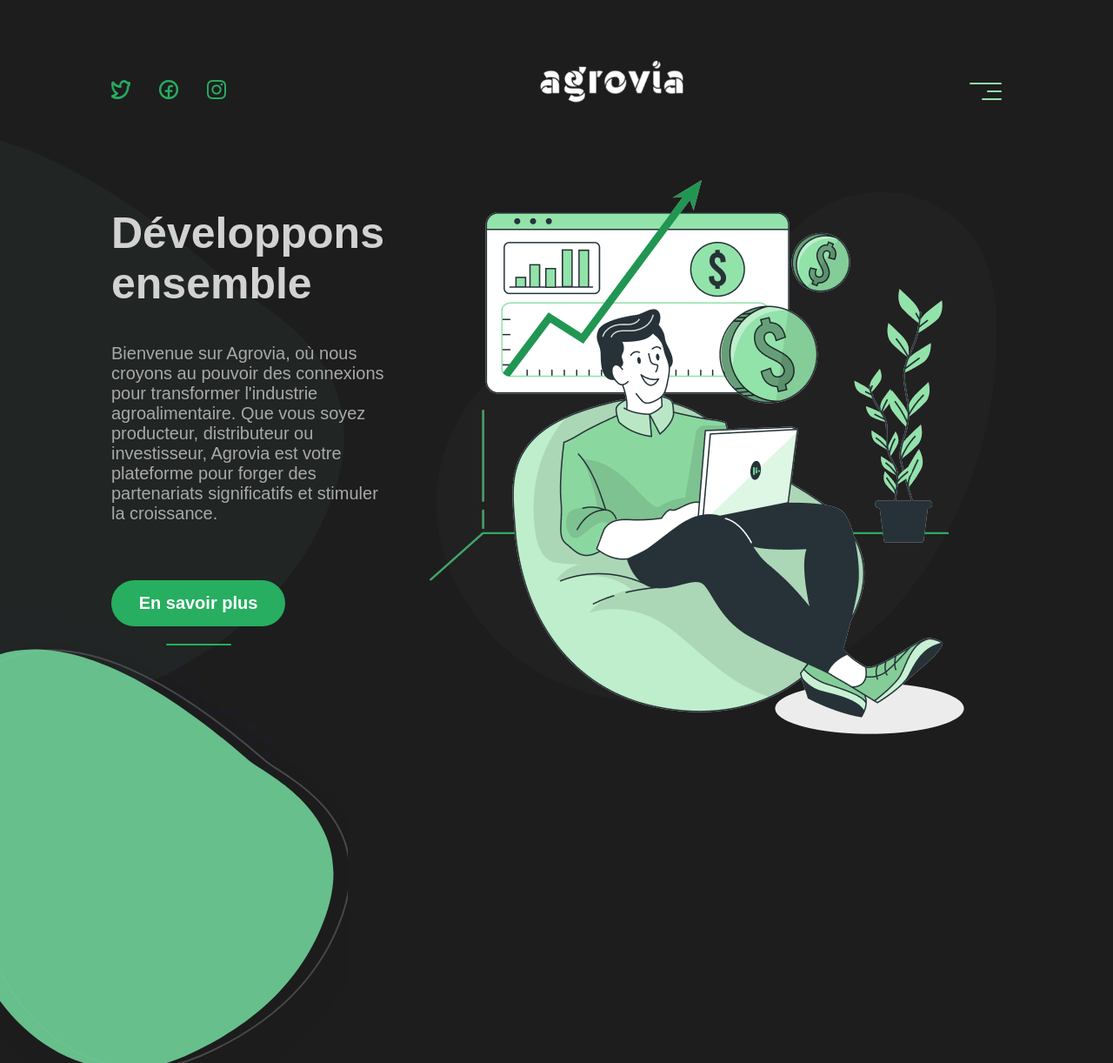
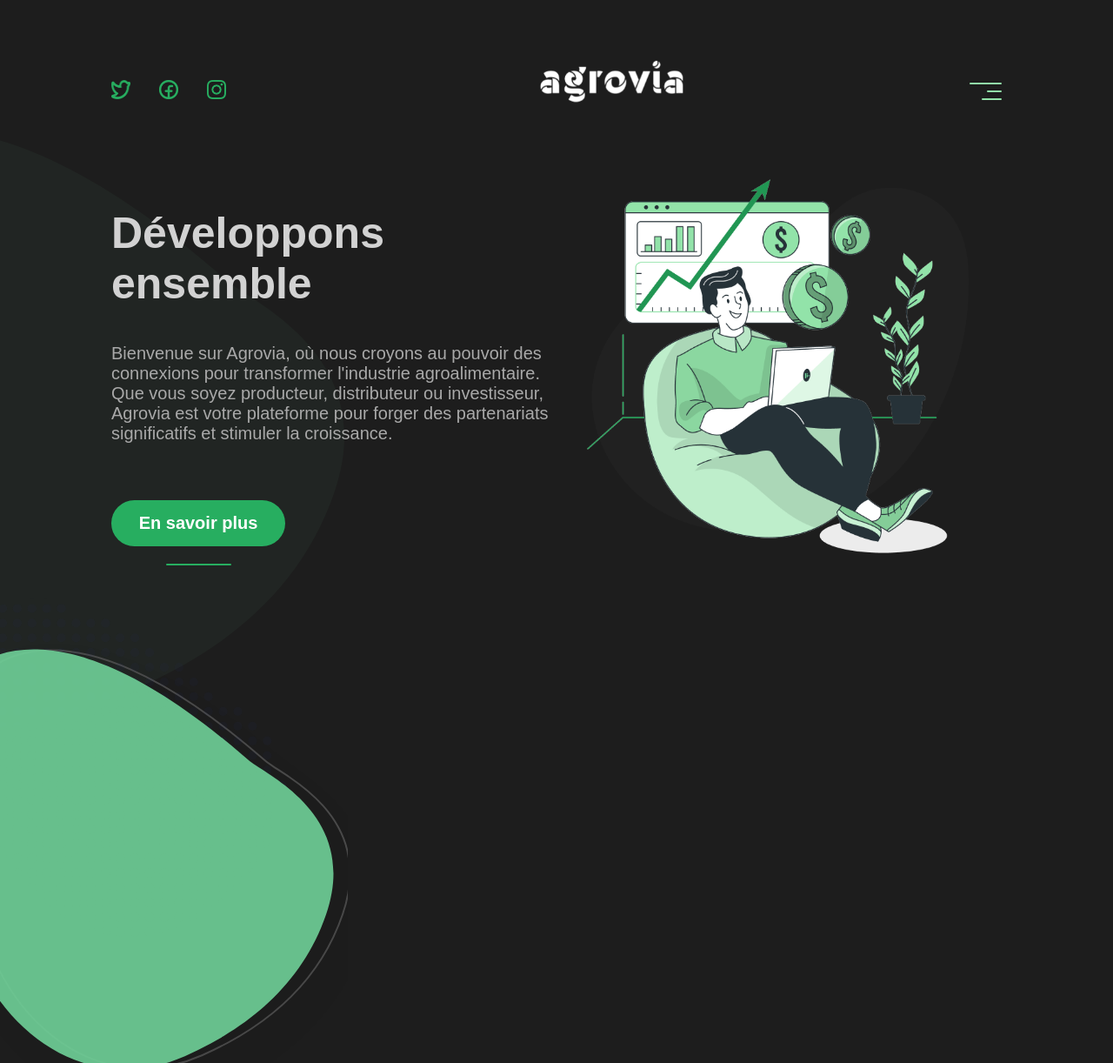
Before and after one commit to zestones/biocommerce, a PHP site: page /pages/index.html in a window 1280 px wide. Shown: the whole page at 87% size. Run offline with PHP 8.4, Linux system fonts and the light colour scheme.

Commit message:
fix: heros right left position

```diff
--- a/src/pages/index.html
+++ b/src/pages/index.html
@@ -55,9 +55,9 @@
         <div class="navigation-content">
             <ul class="navbar-links">
                 <li><a href="#"><i class="fa fa-home"></i> Accueil</a></li>
-                <li><a href="#"><i class="fa fa-info-circle"></i> À propos</a></li>
                 <li><a href="#"><i class="fa fa-cogs"></i> Services</a></li>
                 <li><a href="#"><i class="fa fa-envelope"></i> Contact</a></li>
+                <li><a href="#"><i class="fa fa-info-circle"></i> À propos</a></li>
             </ul>
         </div>
 
@@ -84,9 +84,9 @@
                     <hr>
                 </div>
             </div>
-        </div>
-        <div class="right">
-            <img src="../assets/icons/revenue-bro.png" alt="revenue bro">
+            <div class="right">
+                <img src="../assets/icons/revenue-bro.png" alt="revenue bro">
+            </div>
         </div>
     </div>
 
--- a/src/styles/index.css
+++ b/src/styles/index.css
@@ -352,9 +352,14 @@ header .burger-menu hr:last-child {
   align-items: flex-start;
   margin-top: 50px;
 }
+.main-container .hero {
+  display: flex;
+  justify-content: space-between;
+  align-items: flex-start;
+}
 
 .main-container .hero .left {
-  width: 100%;
+  width: 50%;
   display: flex;
   flex-direction: column;
   justify-content: center;
```
